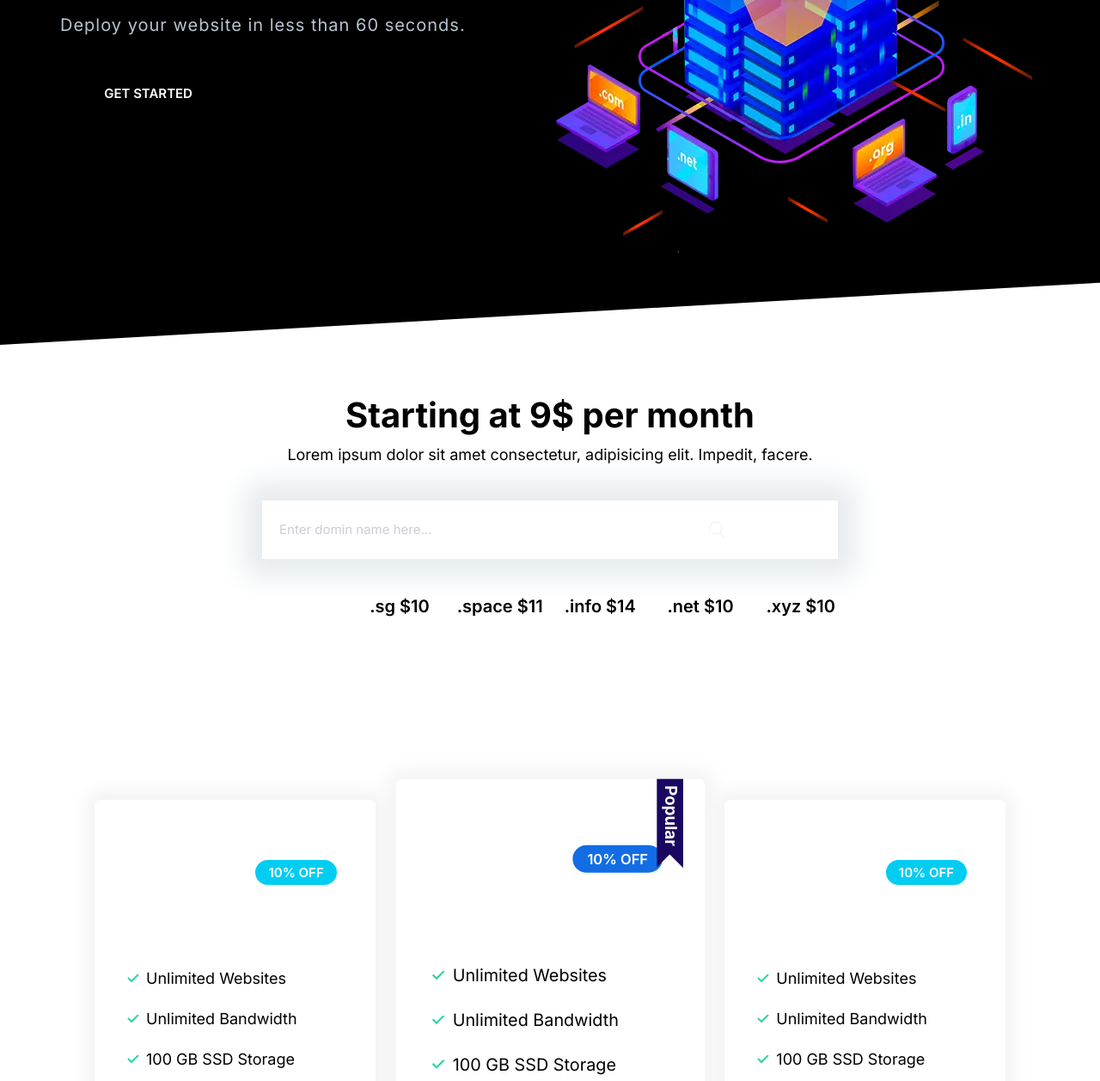
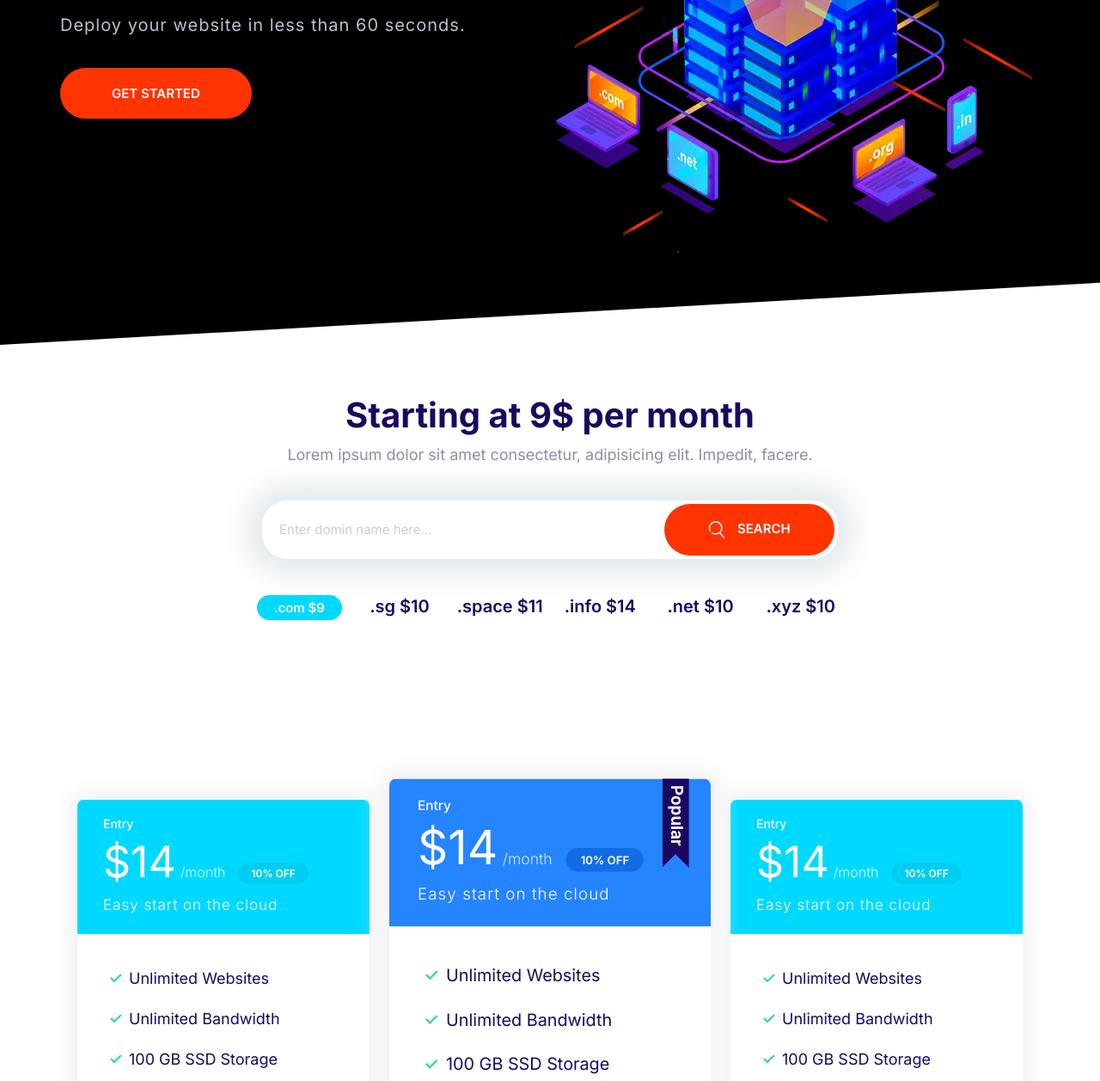
Before and after one commit to zohrexo/My-Moshify, a website built with Parcel: page index.html in a window 1280 px wide. Shown: the part 383-1640 px from the top of the page at 86% size. Built offline with nearby package versions, Linux system fonts and the light colour scheme.

Commit message:
performance3

```diff
--- a/CSS/style.css
+++ b/CSS/style.css
@@ -1,6 +1,6 @@
 @import "./normalize.css";
 
-: root {
+:root {
   --color-primary: #2584ff;
   --color-secondary: #00d9ff;
   --color-accent: #ff3400;
@@ -136,7 +136,7 @@ a {
   .badge {
     font-size: 1.5rem;
   }
-  .bafge--small {
+  .badge--small {
     font-size: 1.2rem;
   }
 }
@@ -670,7 +670,8 @@ a {
 /* Plans Block */
 .block-plans .grid {
   gap: 8rem 4rem;
-  margin: 0 2rem; /*man ezafe kardam  */
+  /* margin: 0 2rem; */
+  /*man ezafe kardam  */
 }
 .block-plans .card {
   max-width: 500px;
--- a/index.html
+++ b/index.html
@@ -3,8 +3,7 @@
   <head>
     <meta charset="UTF-8" />
     <meta name="viewport" content="width=device-width, initial-scale=1.0" />
-    <title>Moshify</title>
-
+    <title>Zohrefy</title>
     <link rel="preconnect" href="https://fonts.googleapis.com" />
     <link rel="preconnect" href="https://fonts.gstatic.com" crossorigin />
     <link
@@ -46,7 +45,7 @@
             <p class="hero__tagline">
               Deploy your website in less than 60 seconds.
             </p>
-            <a href="" class="button button--accent button--sparcetched"
+            <a href="" class="button button--accent button--stretched"
               >GET STARTED</a
             >
           </header>
```
